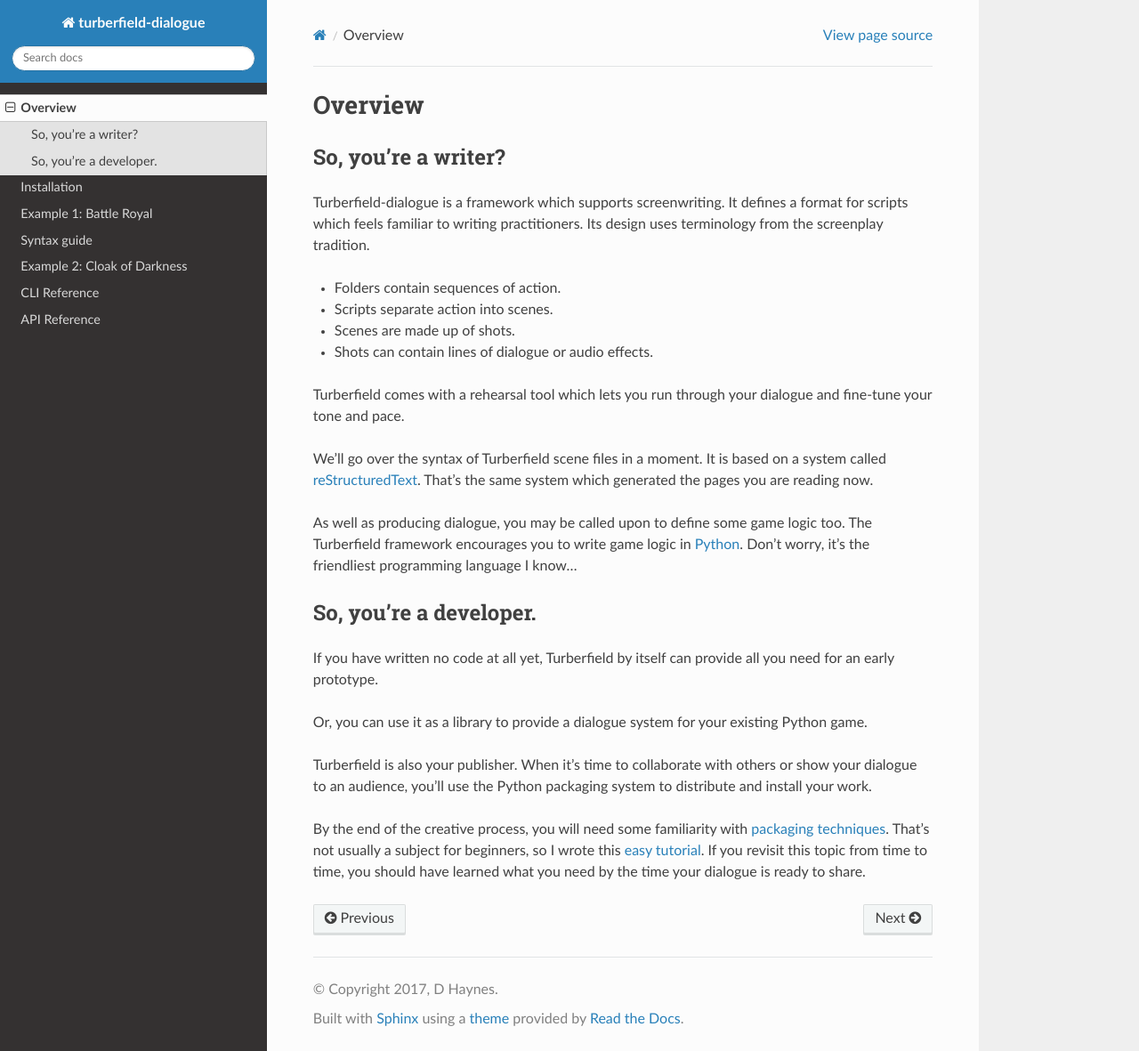
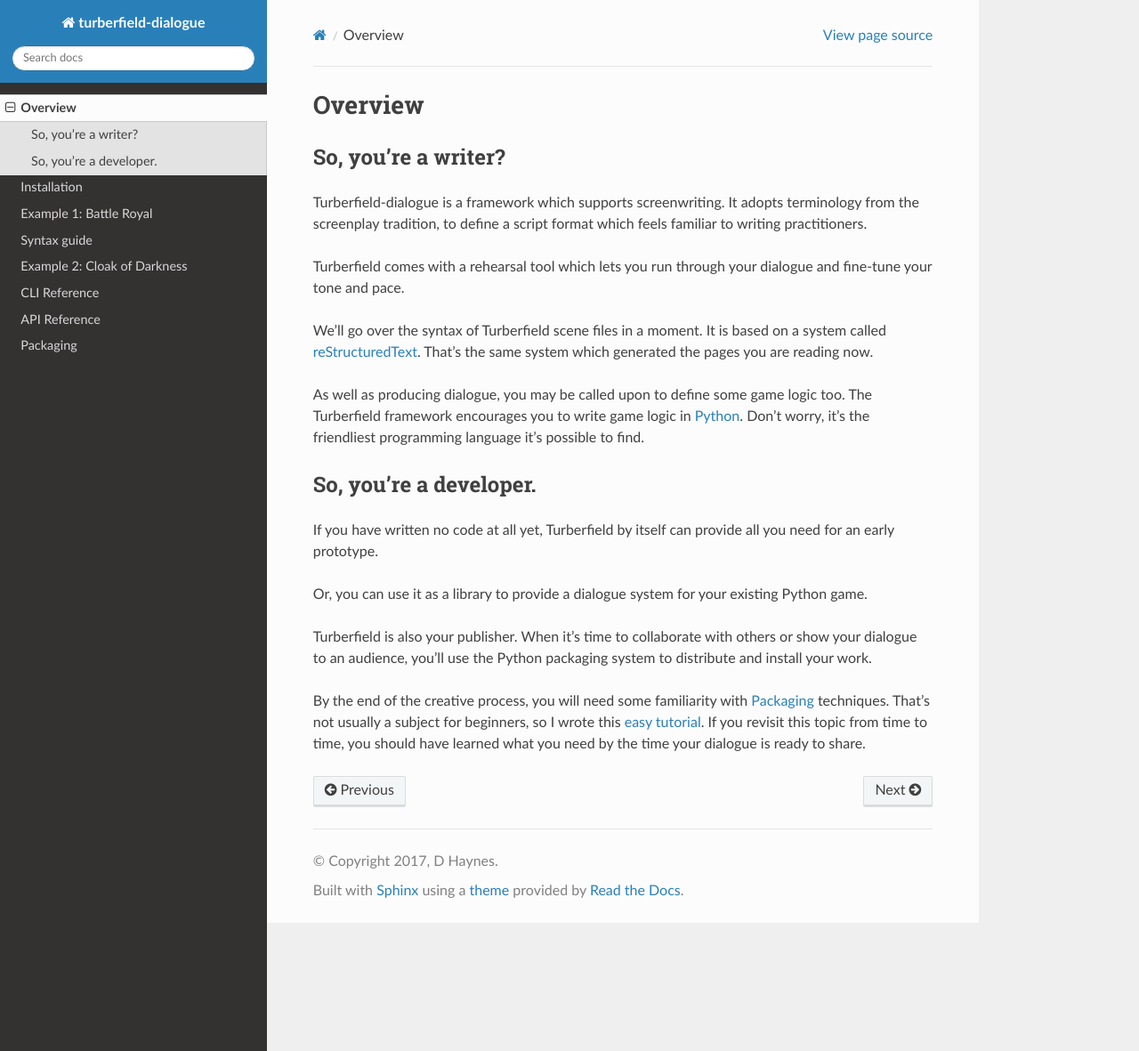
Before and after one commit to tundish/turberfield-dialogue, a Sphinx documentation site: the page built from turberfield/dialogue/doc/intro.rst, in a window 1280 px wide and 1181 px high. Shown: the whole window at 89% size. Built offline with Sphinx 7.4.7 and the Read the Docs theme 2.0.0, drawn with Linux system fonts in a browser that asks for light colours.

Commit message:
Refined overview. Added empty packaging page.

```diff
--- a/turberfield/dialogue/doc/index.rst
+++ b/turberfield/dialogue/doc/index.rst
@@ -14,6 +14,7 @@
    cloak
    cli
    api
+   packaging
 
 * :ref:`genindex`
 
--- a/turberfield/dialogue/doc/intro.rst
+++ b/turberfield/dialogue/doc/intro.rst
@@ -9,13 +9,8 @@
 ====================
 
 Turberfield-dialogue is a framework which supports screenwriting.
-It defines a format for scripts which feels familiar to writing practitioners.
-Its design uses terminology from the screenplay tradition.
-
-* Folders contain sequences of action.
-* Scripts separate action into scenes.
-* Scenes are made up of shots.
-* Shots can contain lines of dialogue or audio effects.
+It adopts terminology from the screenplay tradition, to define a script format
+which feels familiar to writing practitioners.
 
 Turberfield comes with a rehearsal tool which lets you run through your dialogue and fine-tune
 your tone and pace.
@@ -26,7 +21,7 @@
 
 As well as producing dialogue, you may be called upon to define some game logic too.
 The Turberfield framework encourages you to write game logic in Python_.
-Don't worry, it's the friendliest programming language I know...
+Don't worry, it's the friendliest programming language it's possible to find.
 
 So, you're a developer.
 =======================
@@ -40,7 +35,7 @@
 to an audience, you'll use the Python packaging system to distribute and install your work.
 
 By the end of the creative process, you will need some familiarity with
-`packaging techniques`_. That's not usually a subject for beginners, so I wrote this
+:ref:`packaging` techniques. That's not usually a subject for beginners, so I wrote this
 `easy tutorial`_. If you revisit this topic from time to time, you should have
 learned what you need by the time your dialogue is ready to share.
 
--- /dev/null
+++ b/turberfield/dialogue/doc/packaging.rst
@@ -0,0 +1,4 @@
+.. _packaging:
+
+Packaging
+:::::::::
--- a/turberfield/dialogue/doc/syntax.rst
+++ b/turberfield/dialogue/doc/syntax.rst
@@ -3,3 +3,8 @@
 
 Syntax guide
 ::::::::::::
+
+* Folders contain sequences of action.
+* Scripts separate action into scenes.
+* Scenes are made up of shots.
+* Shots can contain lines of dialogue or audio effects.
```
Also changed, not shown: turberfield/dialogue/doc/install.rst (+11 -0 lines).
